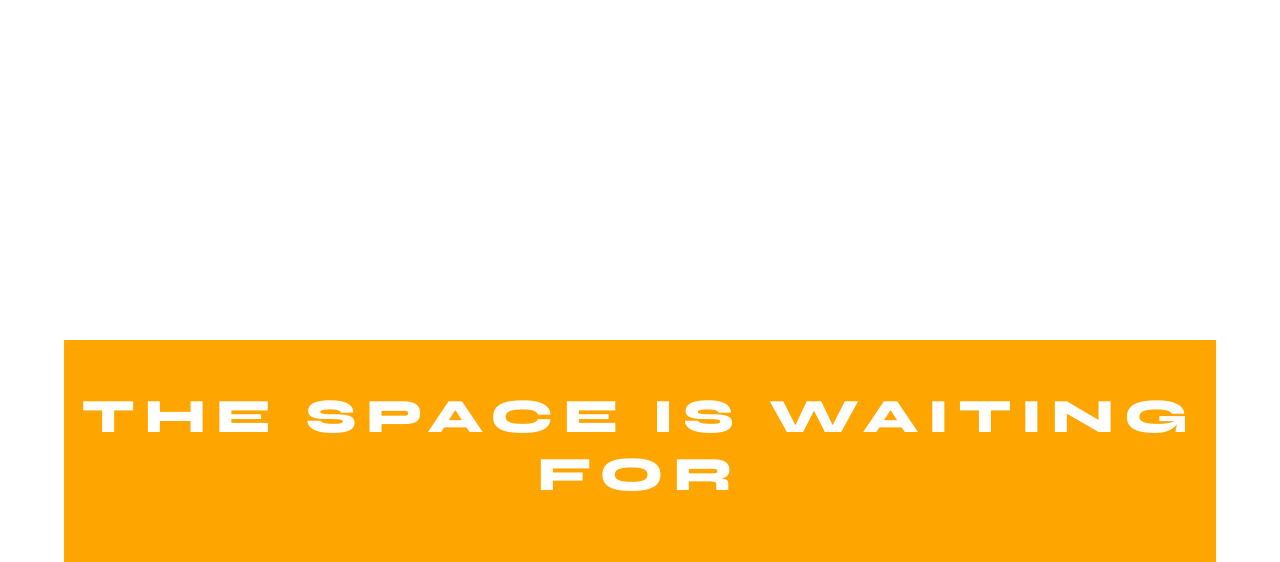
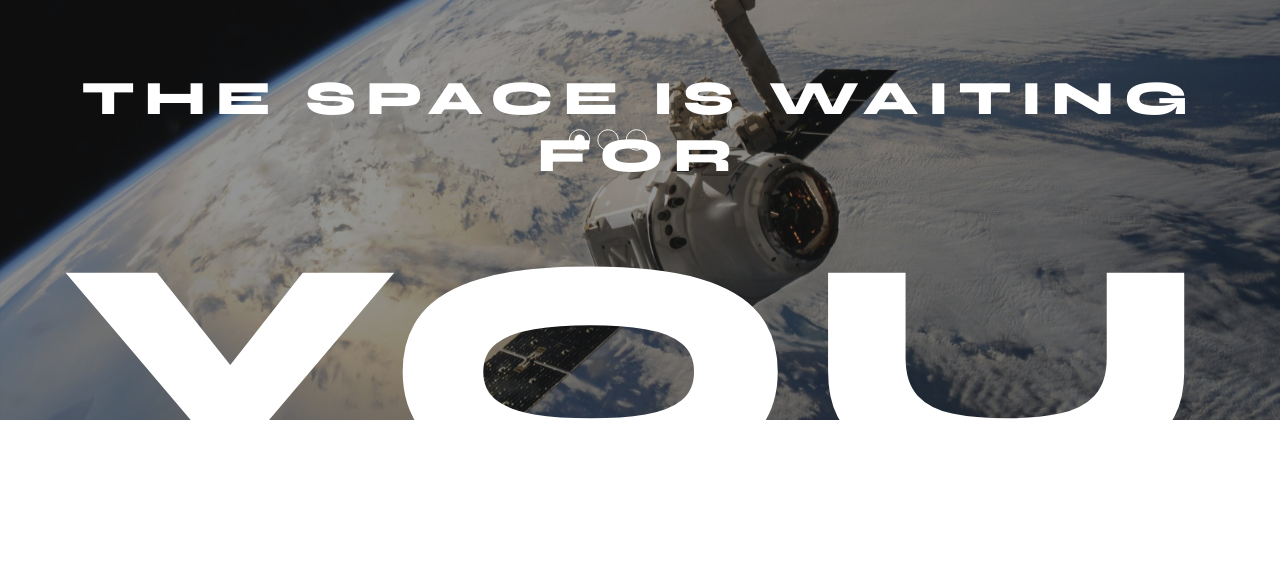
Before and after one commit to Bogdan14793478/SpdLoadTest, a React (Create React App) app: page / in a window 1280 px wide. Shown: the part 238-800 px from the top of the page. Built offline with nearby package versions, Linux system fonts and the light colour scheme; no server answers; grey boxes are pictures that could not be loaded; a web font is replaced by a local one.

Commit message:
almost all, work with view navbar

```diff
--- a/src/App.tsx
+++ b/src/App.tsx
@@ -3,6 +3,8 @@ import { BrowserRouter as Router, Routes, Route } from "react-router-dom";
 import { RecoilRoot } from "recoil";
 
 import "./App.css";
+import { Dashboard } from "./components/Dashboard/Dashboard";
+import { PrivateRoutes } from "./hooks/helpers/PrivateRouter";
 import { FavoritePage } from "./pages/FavoritePage/FavoritePage";
 import { HomePage } from "./pages/HomePage/HomePage";
 
@@ -11,9 +13,11 @@ function App() {
     <RecoilRoot>
       <Router>
         <Routes>
+          {/* <Route element={<PrivateRoutes component={Dashboard} />}> */}
           <Route element={<HomePage />} path="/" />
           <Route element={<FavoritePage />} path="/favorite" />
           <Route path="*" element={<HomePage />} />
+          {/* </Route> */}
         </Routes>
       </Router>
     </RecoilRoot>
--- /dev/null
+++ b/src/components/Dashboard/styles.module.css
@@ -0,0 +1,4 @@
+.main_container {
+  /* display: flex; */
+  box-sizing: border-box;
+}
--- a/src/pages/FavoritePage/styles.ts
+++ b/src/pages/FavoritePage/styles.ts
@@ -1,7 +1,4 @@
 import styled from "styled-components";
-
-// width: 1440px;
-//   margin: 0 auto;
 
 export const FavoriteContainer = styled.div`
   position: relative;
--- a/src/pages/HomePage/HomePage.tsx
+++ b/src/pages/HomePage/HomePage.tsx
@@ -1,4 +1,4 @@
-import React, { useEffect } from "react";
+import React from "react";
 import SlickSwitcher from "../../components/SlickSlider/SlickSlider";
 import first from "../../assets/first.svg";
 import second from "../../assets/second.svg";
@@ -37,9 +37,7 @@ export const HomePage = () => {
           <Navbar />
         </PositionNav>
 
-        {/* <SlickSwitcher imgInfo={imgInfo} /> */}
-        {/* <TextParagraph>The space is waiting for</TextParagraph>
-        <TextParagraphBig>You</TextParagraphBig> */}
+        <SlickSwitcher imgInfo={imgInfo} />
         <TextContainer>
           <TextParagraph>The space is waiting for</TextParagraph>
           <TextParagraphBig>You</TextParagraphBig>
--- a/src/pages/HomePage/styles.ts
+++ b/src/pages/HomePage/styles.ts
@@ -1,8 +1,8 @@
 import styled from "styled-components";
 
-// width: 100vw;
 export const HomeContainer = styled.div`
   position: relative;
+  // top: -90px;
   box-sizing: border-box;
 `;
 
@@ -14,28 +14,25 @@ export const PositionNav = styled.div`
 
 export const TextContainer = styled.div`
   position: absolute;
-  top: 50%;
-  left: 50%;
-  transform: translate(-50%, 50%);
-  background: orange;
+  max-height: 372px;
+  height: 100%;
+  width: 100%;
+  top: 32%;
 `;
 
 export const TextParagraph = styled.p`
+  font-size: 48px;
   font-weight: 800;
-  font-size: 48px;
-  line-height: 58px;
-  display: flex;
-  align-items: center;
   text-align: center;
+  margin: 0;
   text-transform: uppercase;
   color: #fff;
   letter-spacing: 10px;
-  font-family: "Syne";
+  font-family: Syne;
 `;
 
 export const TextParagraphBig = styled(TextParagraph)`
   font-size: 310px;
-  line-height: 372px;
 `;
 
 export const TextAndArrow = styled.div`
```
Also changed, not shown: src/components/Dashboard/Dashboard.tsx (added, +16 -0 lines), src/hooks/helpers/PrivateRouter.tsx (added, +7 -0 lines).
